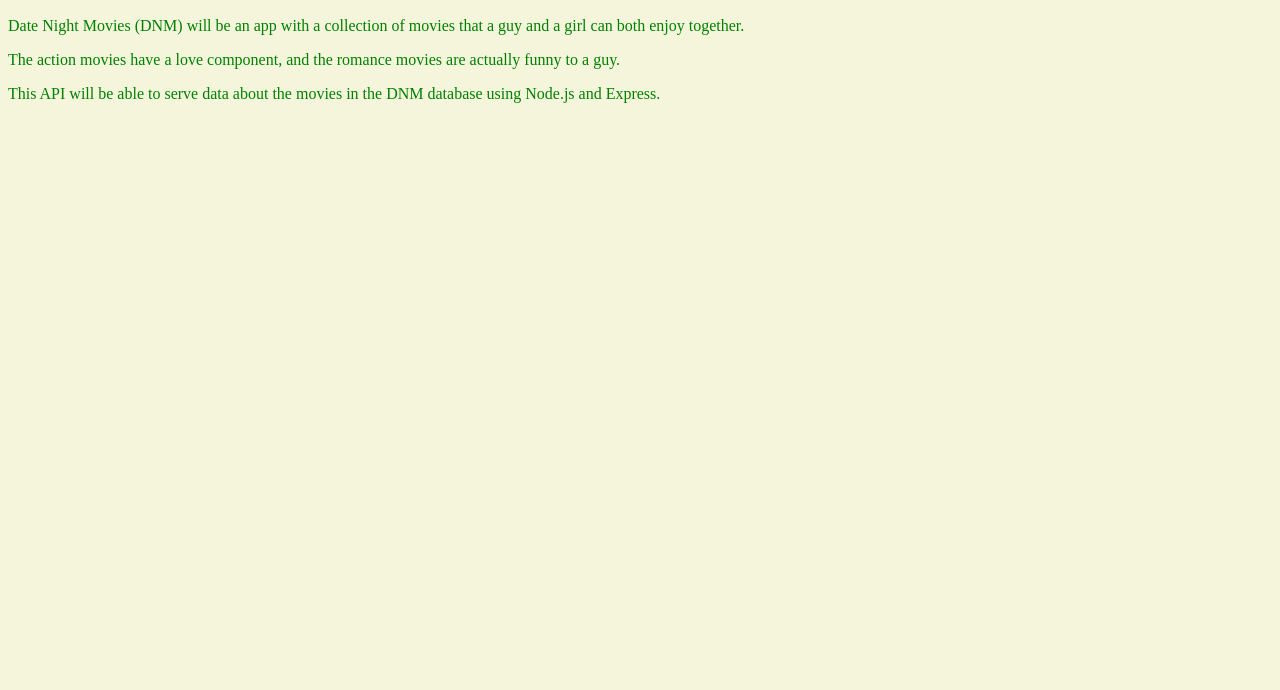
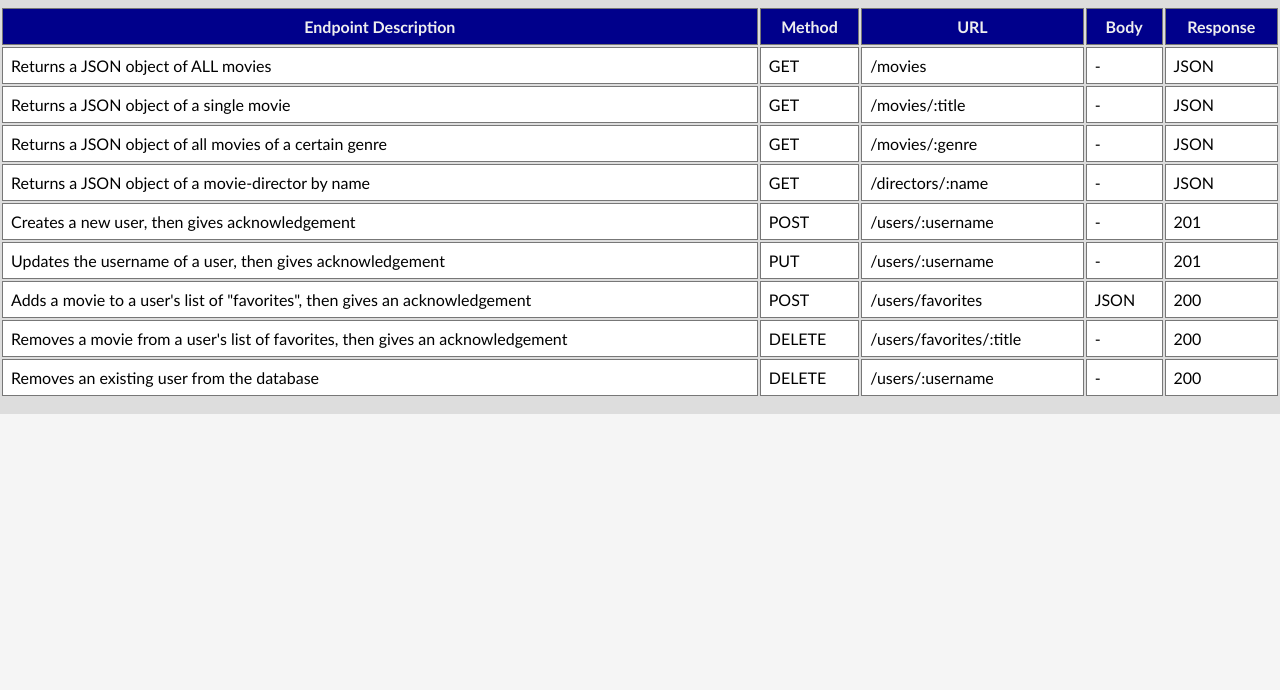
Before and after one commit to GuyRimel/Date-Night-Movies, a website: page public/documentation.html in a window 1280 px wide. Shown: the part 110-800 px from the top of the page. Drawn offline with Linux system fonts and the light colour scheme.

Commit message:
updated documentation and all endpoints

```diff
--- a/public/css/draft.css
+++ b/public/css/draft.css
@@ -1,4 +1,32 @@
+:root * {
+  box-sizing: border-box;
+  margin: 0;
+  font-family: 'Trebuchet MS', 'Lucida Sans Unicode', 'Lucida Grande', 'Lucida Sans', Arial, sans-serif;
+}
+
 body {
-  background-color: beige;
-  color: green;
+  background-color: whitesmoke;
 }
+
+header {
+  background-color: darkcyan;
+  color: #fff;
+  padding: 1em;
+}
+
+table {
+  width: 100%;
+  padding: 1em 0;
+  background-color: #ddd;
+}
+
+table * {
+  background-color: #fff;
+  border: 1px solid #777;
+  padding: 0.5em;
+}
+
+thead * {
+  background-color: darkblue;
+  color: #eee;
+}
--- a/public/documentation.html
+++ b/public/documentation.html
@@ -8,14 +8,85 @@
   <title>Documentation: Date Night Movies</title>
 </head>
 <body>
-  <h1>Documentation for Date Night Movies API</h1>
-  <h2>-- now with CSS! --</h2>
+  <header>
+    <h1>Documentation for Date Night Movies API</h1>
+    <h2>-- now with CSS! --</h2>
+  </header>
 
-  <p>Date Night Movies (DNM) will be an app with a collection of movies that a guy and a girl can both enjoy together.</p>
-
-  <p>The action movies have a love component, and the romance movies are actually funny to a guy.</p>
-
-  <p>This API will be able to serve data about the movies in the DNM database using Node.js and Express.</p>
+  <table>
+    <thead>
+      <th>Endpoint Description</th>
+      <th>Method</th>
+      <th>URL</th>
+      <th>Body</th>
+      <th>Response</th>
+    </thead>
+    <tbody>
+      <tr>
+        <td>Returns a JSON object of ALL movies</td>
+        <td>GET</td>
+        <td>/movies</td>
+        <td>-</td>
+        <td>JSON</td>
+      </tr>
+      <tr>
+        <td>Returns a JSON object of a single movie</td>
+        <td>GET</td>
+        <td>/movies/:title</td>
+        <td>-</td>
+        <td>JSON</td>
+      </tr>
+      <tr>
+        <td>Returns a JSON object of all movies of a certain genre</td>
+        <td>GET</td>
+        <td>/movies/:genre</td>
+        <td>-</td>
+        <td>JSON</td>
+      </tr>
+      <tr>
+        <td>Returns a JSON object of a movie-director by name</td>
+        <td>GET</td>
+        <td>/directors/:name</td>
+        <td>-</td>
+        <td>JSON</td>
+      </tr>
+      <tr>
+        <td>Creates a new user, then gives acknowledgement</td>
+        <td>POST</td>
+        <td>/users/:username</td>
+        <td>-</td>
+        <td>201</td>
+      </tr>
+      <tr>
+        <td>Updates the username of a user, then gives acknowledgement</td>
+        <td>PUT</td>
+        <td>/users/:username</td>
+        <td>-</td>
+        <td>201</td>
+      </tr>
+      <tr>
+        <td>Adds a movie to a user's list of "favorites", then gives an acknowledgement</td>
+        <td>POST</td>
+        <td>/users/favorites</td>
+        <td>JSON</td>
+        <td>200</td>
+      </tr>
+      <tr>
+        <td>Removes a movie from a user's list of favorites, then gives an acknowledgement</td>
+        <td>DELETE</td>
+        <td>/users/favorites/:title</td>
+        <td>-</td>
+        <td>200</td>
+      </tr>
+      <tr>
+        <td>Removes an existing user from the database</td>
+        <td>DELETE</td>
+        <td>/users/:username</td>
+        <td>-</td>
+        <td>200</td>
+      </tr>
+    </tbody>
+  </table>
 
 </body>
 </html>
```
Also changed, not shown: index.js (+99 -17 lines), log.txt (+58 -0 lines), package.json (+6 -3 lines), 1 other file.
